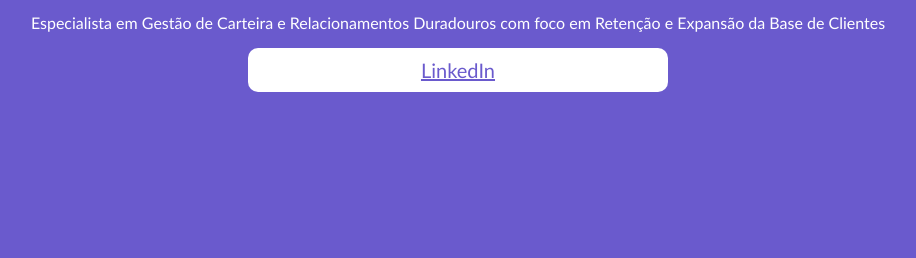
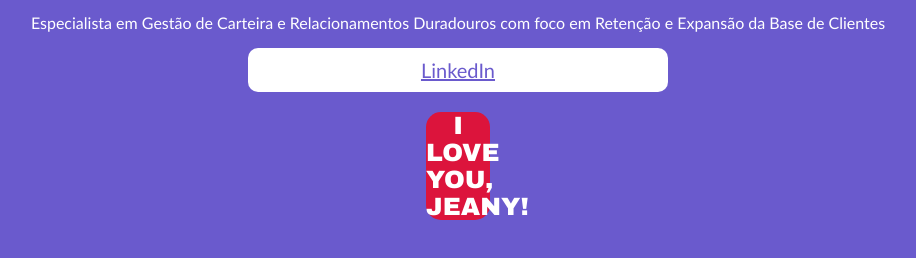
Before and after one commit to AbnerLSNeves/abner-neves, a plain HTML site: page index.html in a window 1280 px wide. Shown: the part 330-588 px from the top of the page, without its empty margins (182-1098 px from the left). Drawn offline with Linux system fonts and the light colour scheme.

Commit message:
Add files via upload

```diff
--- a/index.html
+++ b/index.html
@@ -11,5 +11,6 @@
 <h2>Customer Success Manager | Hight Touch</h2>
 <p>Especialista em Gestão de Carteira e Relacionamentos Duradouros com foco em Retenção e Expansão da Base de Clientes</p>
 <a href="https://www.linkedin.com/in/abner-neves-50393a199">LinkedIn</a>
+<p class="amor"> I LOVE YOU, JEANY!</p>
 </body>
 </html>
--- a/styles.css
+++ b/styles.css
@@ -24,3 +24,12 @@ a {
  margin: 0 auto;
  color: slateblue;
 }
+.amor {
+ font-size: 25px;
+ font-family: Arial Black;
+ background-color: crimson;
+ color: white;
+ margin: 20px 600px 20px 600px;
+ text-align: center;
+    border-radius: 15px;
+}
```
